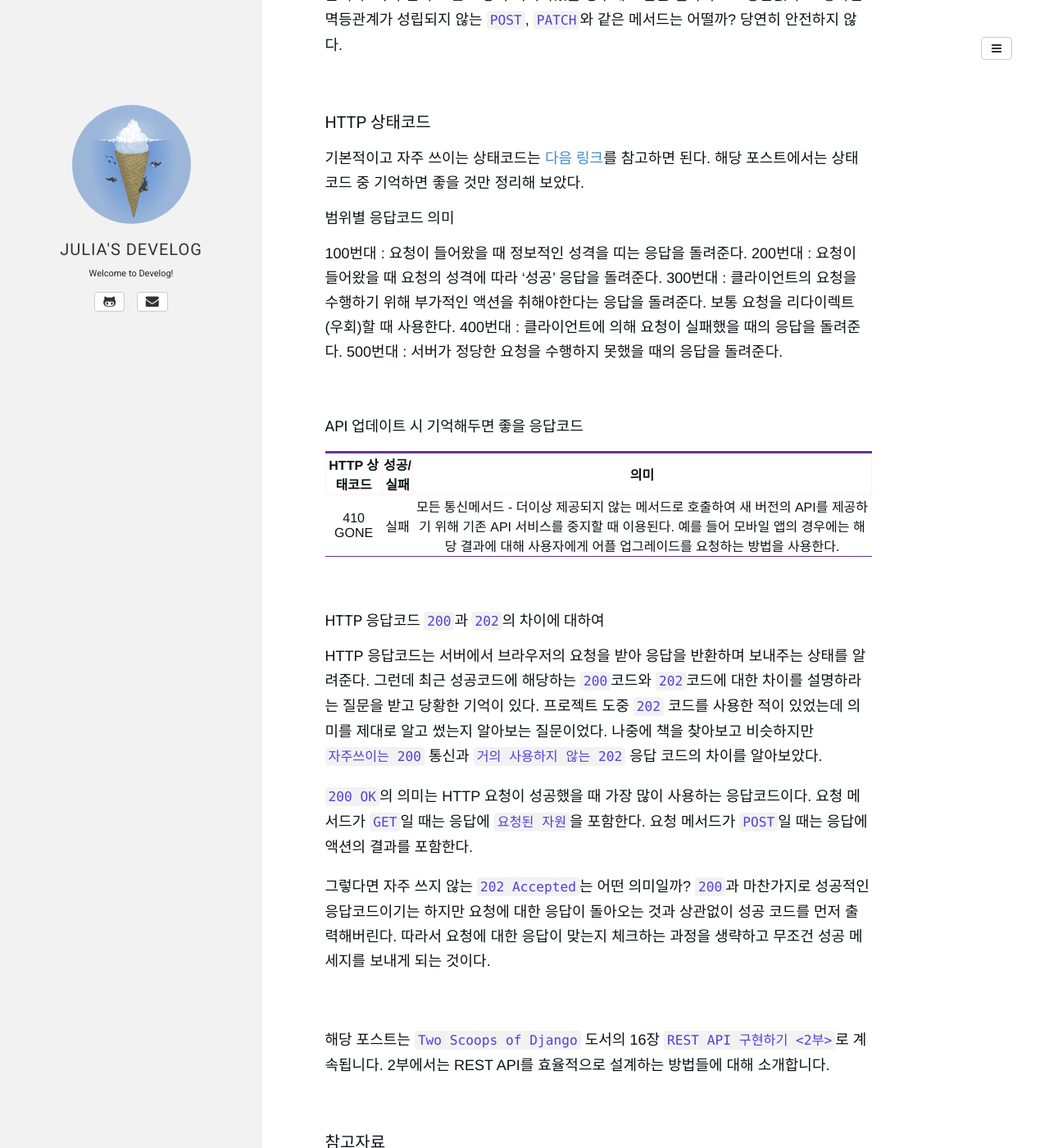
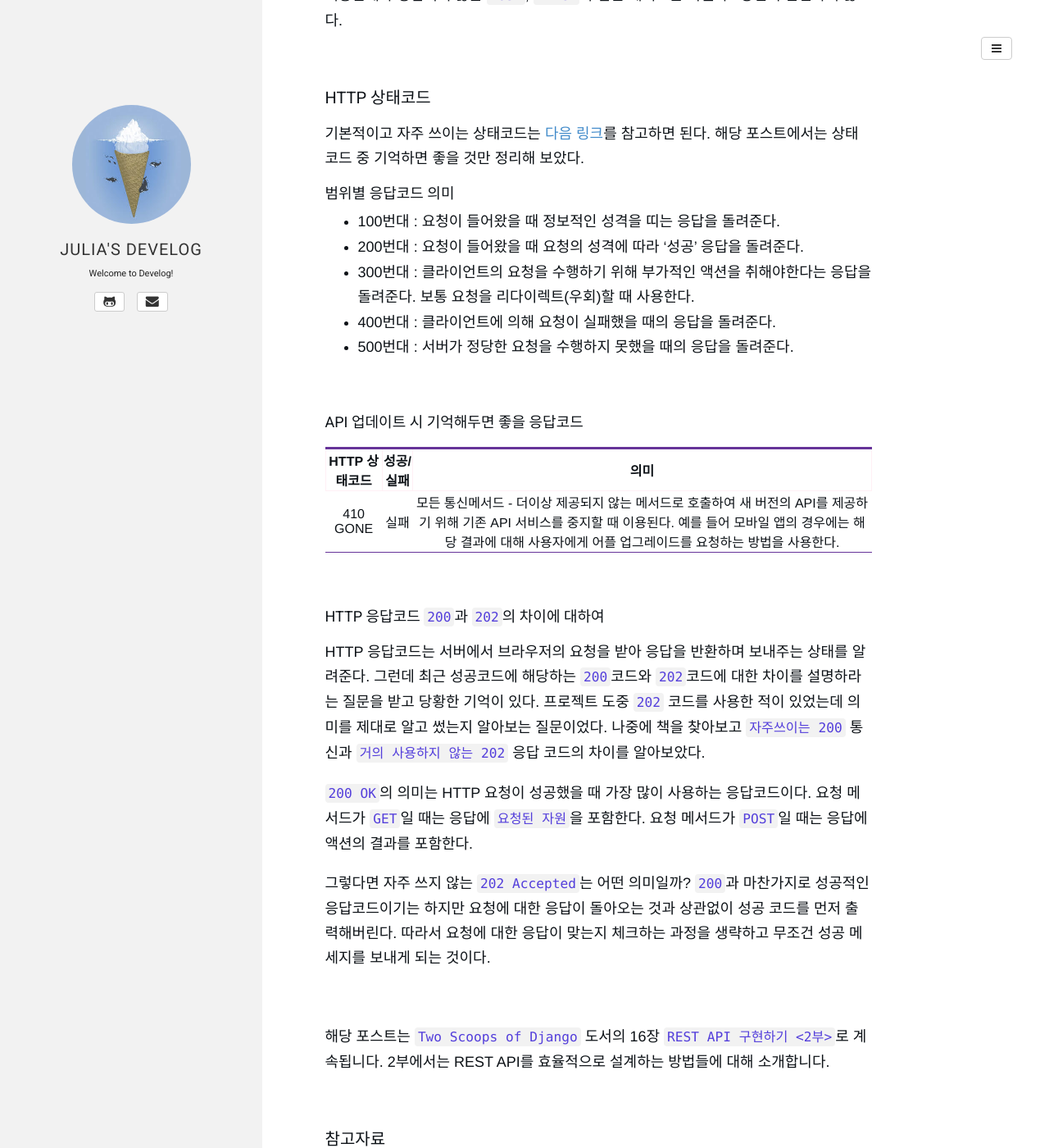
Before and after one commit to juliahwang/juliahwang.github.io, a Jekyll site: the page built from _posts/2017-08-30-RESTAPI1.md, in a window 1280 px wide and 1400 px high, scrolled down 4206 px. Shown: the whole window at 82% size. Built offline with Jekyll 4.4.1, drawn with Linux system fonts in a browser that asks for light colours; some web fonts are replaced; comment, search, counter and statistics services are not loaded.

Commit message:
delete w

```diff
--- a/_includes/post.html
+++ b/_includes/post.html
@@ -1,7 +1,7 @@
 <div class="page-header">
   <h1>{{ page.title }} {% if page.tagline %}<small>{{page.tagline}}</small>{% endif %}</h1>
 </div>
-w
+
 <article>
 	<div class="col-sm-10">
 	 <span class="post-date">
--- a/_posts/2017-08-30-RESTAPI1.md
+++ b/_posts/2017-08-30-RESTAPI1.md
@@ -122,11 +122,11 @@ http 요청 메서드 중 `CONNECT`는 생소해서 좀 더 찾아보았다. 먼
 
 #### 범위별 응답코드 의미
 
-100번대 : 요청이 들어왔을 때 정보적인 성격을 띠는 응답을 돌려준다.
-200번대 : 요청이 들어왔을 때 요청의 성격에 따라 '성공' 응답을 돌려준다.
-300번대 : 클라이언트의 요청을 수행하기 위해 부가적인 액션을 취해야한다는 응답을 돌려준다. 보통 요청을 리다이렉트(우회)할 때 사용한다.
-400번대 : 클라이언트에 의해 요청이 실패했을 때의 응답을 돌려준다.
-500번대 : 서버가 정당한 요청을 수행하지 못했을 때의 응답을 돌려준다.
+- 100번대 : 요청이 들어왔을 때 정보적인 성격을 띠는 응답을 돌려준다.
+- 200번대 : 요청이 들어왔을 때 요청의 성격에 따라 '성공' 응답을 돌려준다.
+- 300번대 : 클라이언트의 요청을 수행하기 위해 부가적인 액션을 취해야한다는 응답을 돌려준다. 보통 요청을 리다이렉트(우회)할 때 사용한다.
+- 400번대 : 클라이언트에 의해 요청이 실패했을 때의 응답을 돌려준다.
+- 500번대 : 서버가 정당한 요청을 수행하지 못했을 때의 응답을 돌려준다.
 
 <br>
 
@@ -140,7 +140,7 @@ http 요청 메서드 중 `CONNECT`는 생소해서 좀 더 찾아보았다. 먼
 
 #### HTTP 응답코드 `200`과 `202`의 차이에 대하여
 
-HTTP 응답코드는 서버에서 브라우저의 요청을 받아 응답을 반환하며 보내주는 상태를 알려준다. 그런데 최근 성공코드에 해당하는 `200`코드와 `202`코드에 대한 차이를 설명하라는 질문을 받고 당황한 기억이 있다. 프로젝트 도중 `202` 코드를 사용한 적이 있었는데 의미를 제대로 알고 썼는지 알아보는 질문이었다. 나중에 책을 찾아보고 비슷하지만 `자주쓰이는 200` 통신과 `거의 사용하지 않는 202` 응답 코드의 차이를 알아보았다.
+HTTP 응답코드는 서버에서 브라우저의 요청을 받아 응답을 반환하며 보내주는 상태를 알려준다. 그런데 최근 성공코드에 해당하는 `200`코드와 `202`코드에 대한 차이를 설명하라는 질문을 받고 당황한 기억이 있다. 프로젝트 도중 `202` 코드를 사용한 적이 있었는데 의미를 제대로 알고 썼는지 알아보는 질문이었다. 나중에 책을 찾아보고 `자주쓰이는 200` 통신과 `거의 사용하지 않는 202` 응답 코드의 차이를 알아보았다.
 
 `200 OK`의 의미는 HTTP 요청이 성공했을 때 가장 많이 사용하는 응답코드이다. 요청 메서드가 `GET`일 때는 응답에 `요청된 자원`을 포함한다. 요청 메서드가 `POST`일 때는 응답에 액션의 결과를 포함한다.
 
```
